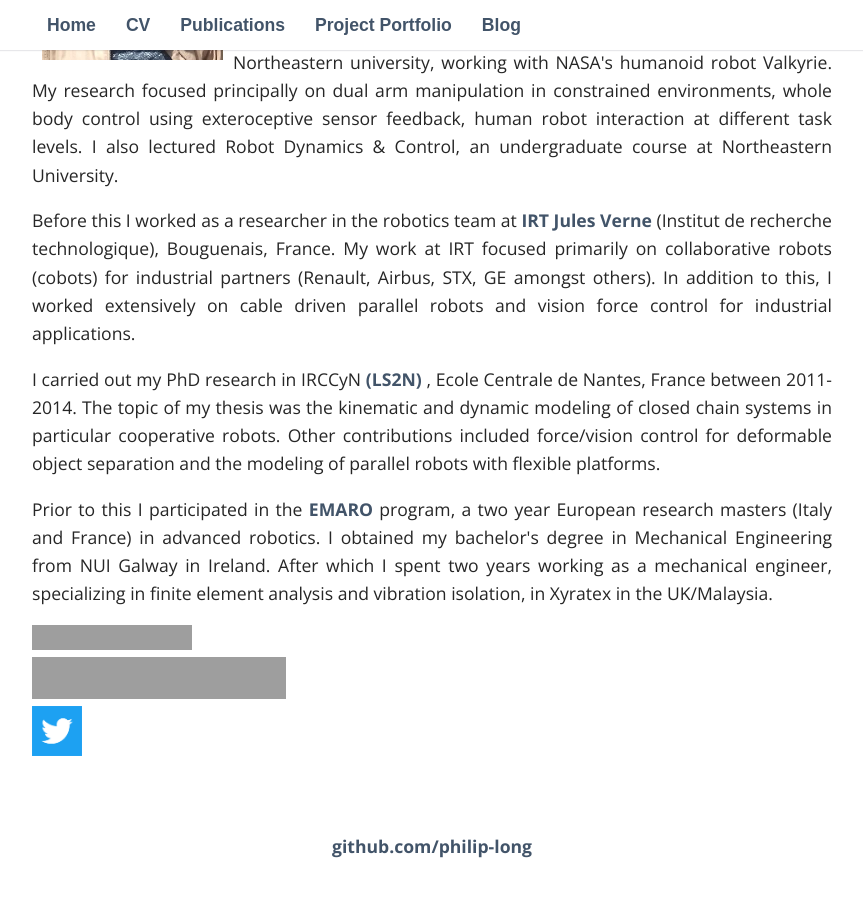
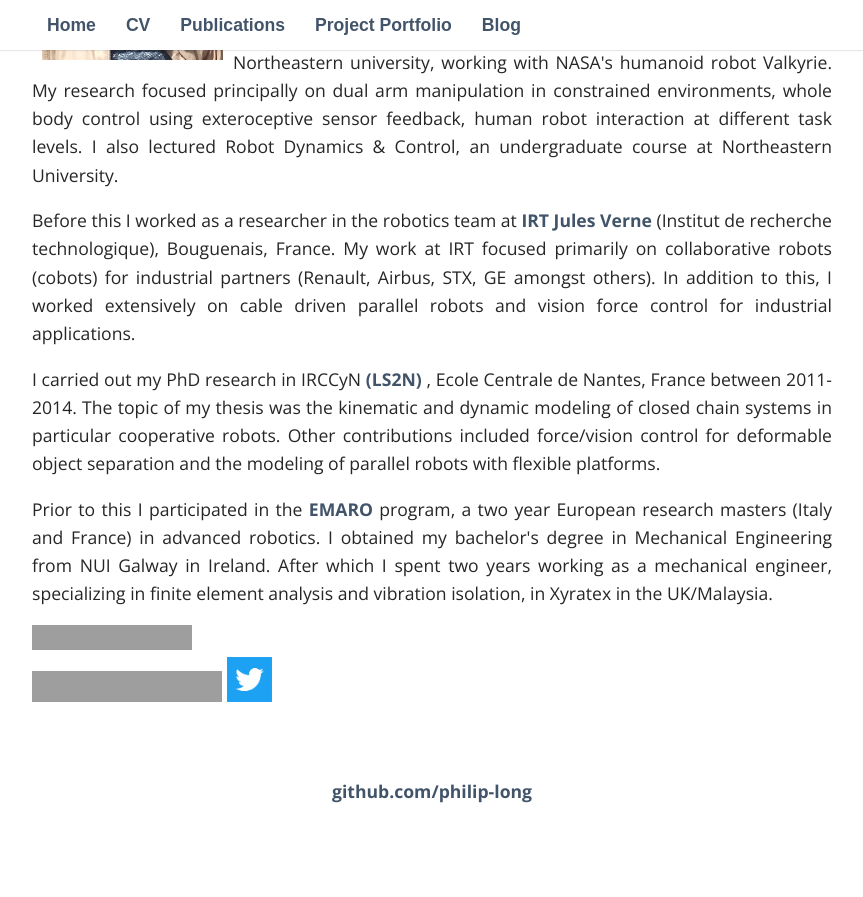
Before and after one commit to philip-long/philip-long.github.io, a Jekyll site: the page built from index.html, in a window 1280 px wide and 900 px high, scrolled down 386 px. Shown: the top 897 px of the window, without its empty margins (208-1071 px from the left). Built offline with Jekyll 4.4.1, drawn with Linux system fonts in a browser that asks for light colours; nearby versions of some CDN libraries; some web fonts are replaced; library files that are not in the unit come from our copies; after the commit the page ends 1232 px from its top, so only the background shows below that; grey boxes are pictures that could not be loaded.

Commit message:
Update index.html

```diff
--- a/index.html
+++ b/index.html
@@ -42,14 +42,14 @@ Before this I worked as a  researcher in the robotics team at  <a href="http://w
 
     <a href="https://scholar.google.com/citations?user=FFAElw4AAAAJ&hl=en&oi=sra">
        <img src=" https://upload.wikimedia.org/wikipedia/commons/2/28/Google_Scholar_logo.png" alt="Google scholar "
-        width=254" height="42">
+        width=190" height="31.5">
     </a>
             <!--/images/googlescholar.png-->
 
-      <br>
+
     <a href="https://twitter.com/Philip_Robotics">
        <img src="/images/twitter_logo.png" alt="Twitter"
-        width=50" height="50">
+        width=45" height="45">
     </a>
 
 <br>
```
